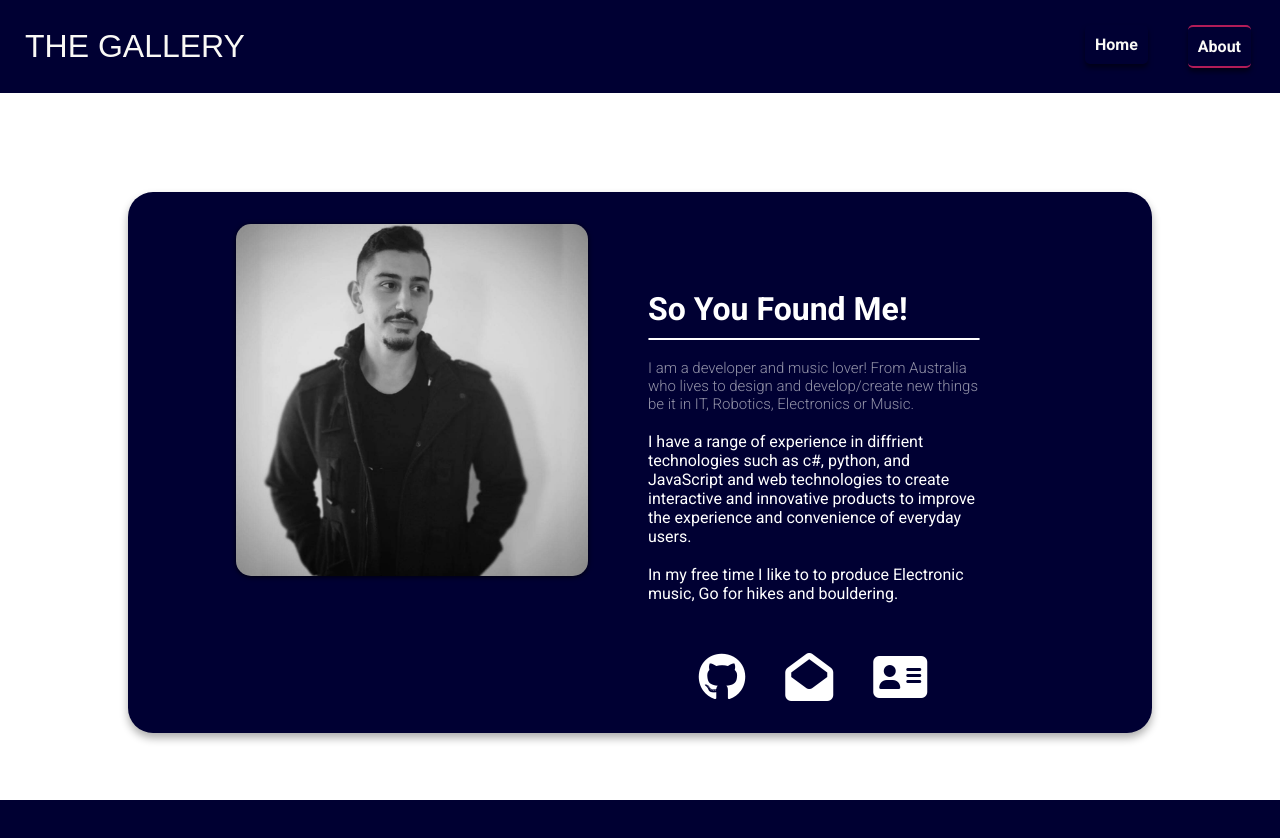
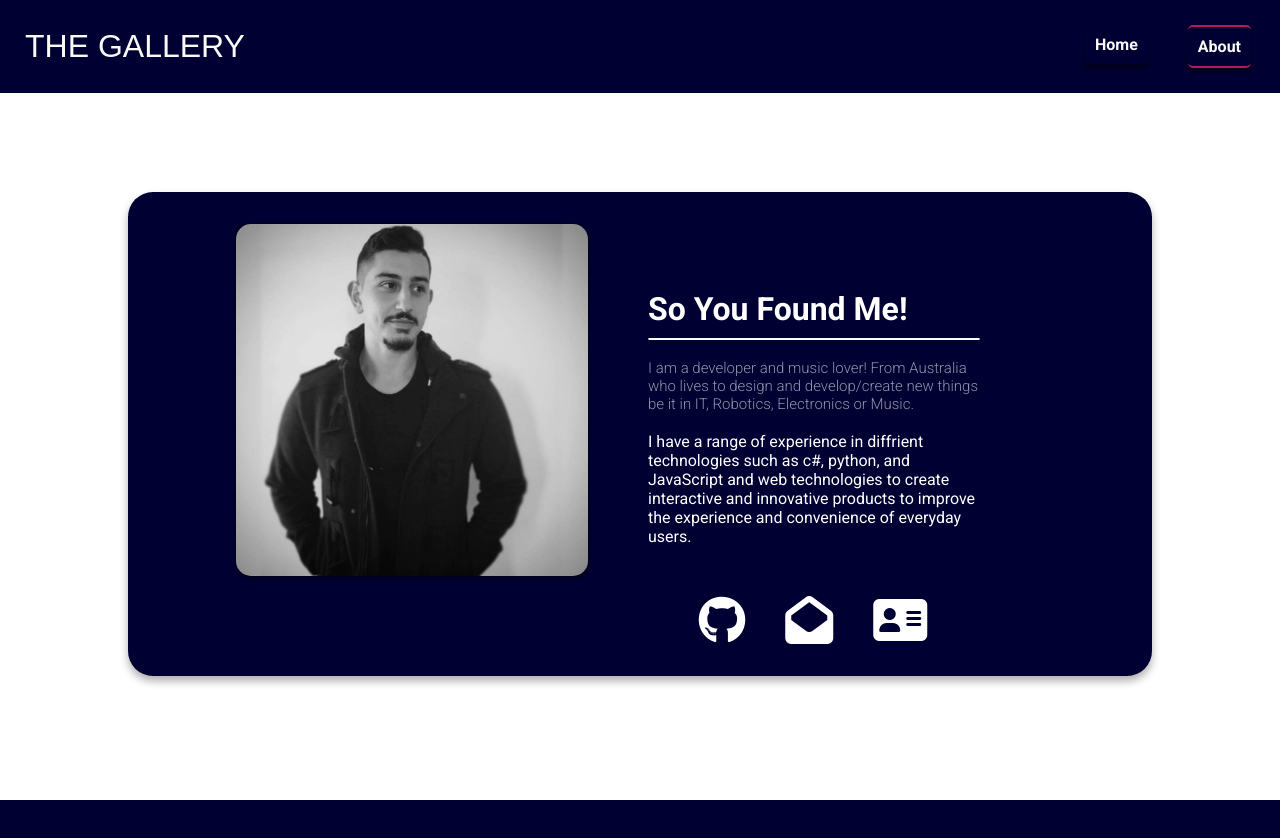
Before and after one commit to 3li4m/the-gallery, a React (Create React App) app: page /the-gallery/about in a window 1280 px wide. Shown: the top 838 px of the page. Built offline with nearby package versions, Linux system fonts and the light colour scheme; a web font is replaced by a local one.

Commit message:
Test Update

```diff
--- a/src/Components/About.jsx
+++ b/src/Components/About.jsx
@@ -18,10 +18,6 @@ const About = () => {
             <p>I have a range of experience in diffrient technologies such as c#, python, and JavaScript and web technologies to create interactive and innovative
                 products to improve the experience and convenience of everyday users.
             </p>
-            <br />
-
-            <p >In my free time I like to to produce Electronic music, Go for hikes and bouldering.
-            </p>
             <div className="faHandler">
                 <a href="https://github.com/3li4m" ><i class="fa-class fa-brands fa-github"></i></a>
                 <a href = "mailto: contacteliea@gmail.com" ><i class="fa-class fa-solid fa-envelope-open"></i></a>
```
